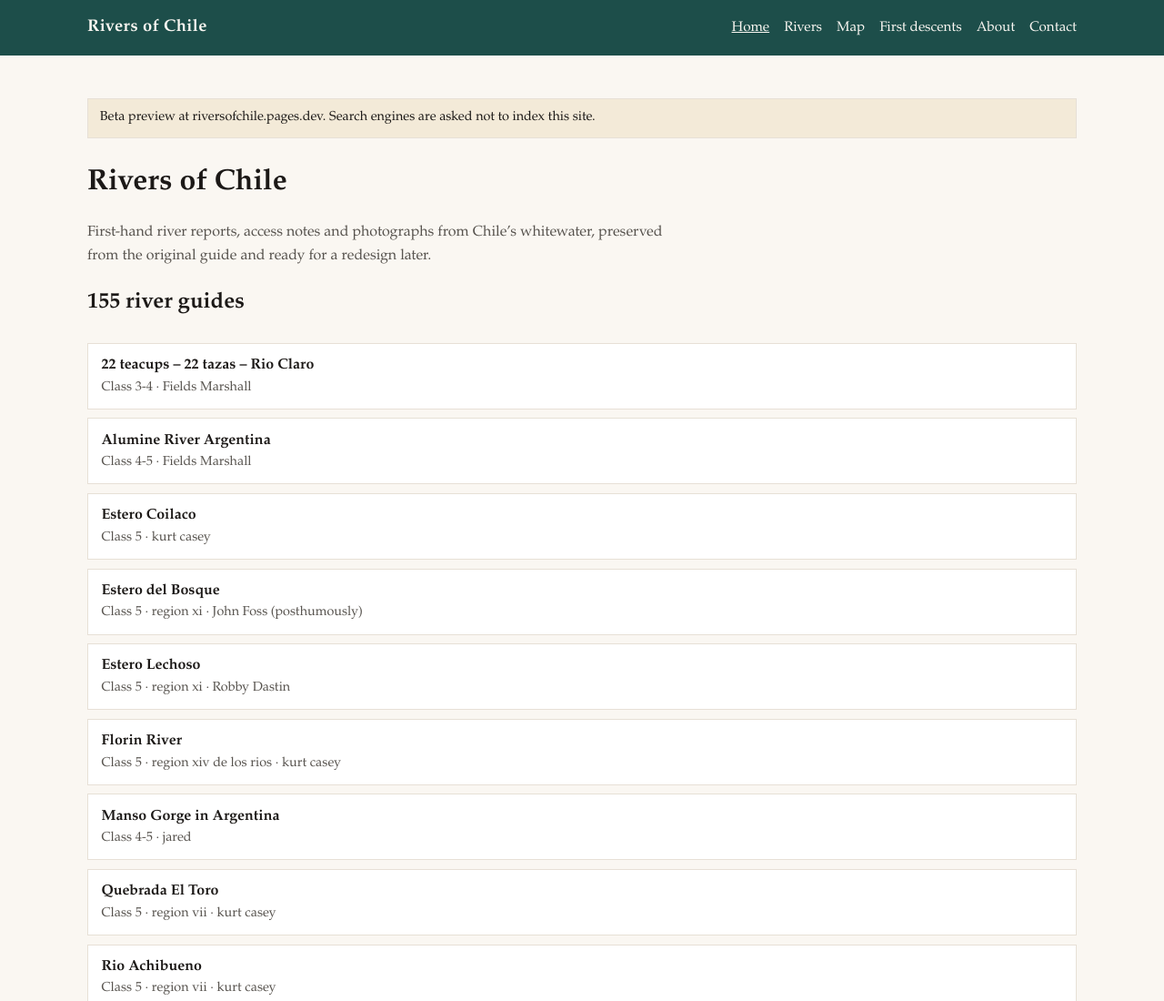
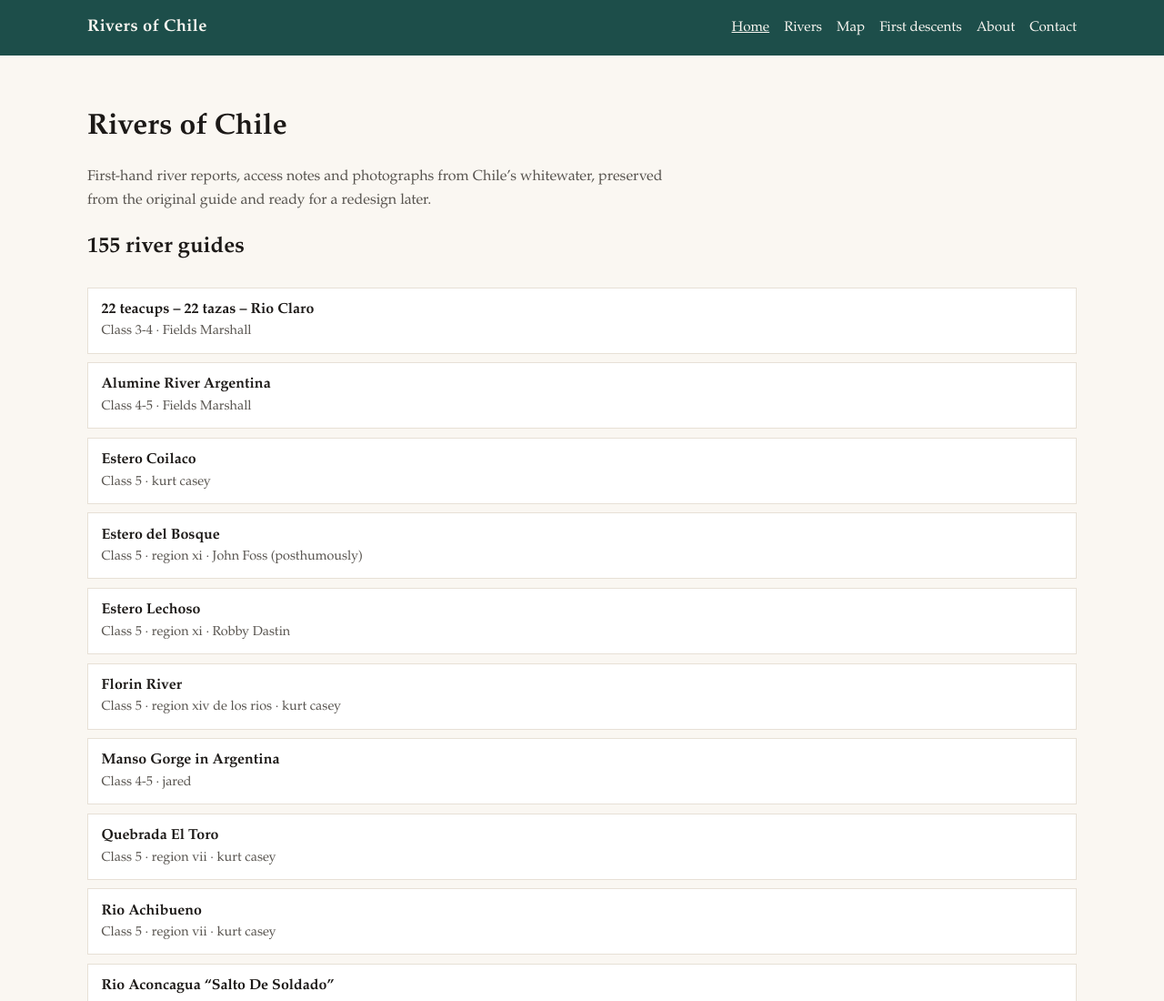
Before and after one commit to fieldingtron/rivers-of-chile, an Astro site: page / in a window 1280 px wide. Shown: the top 1100 px of the page at 91% size. Built offline with nearby package versions, Linux system fonts and the light colour scheme; Astro itself is replaced by a stand-in of ours.

Commit message:
Remove the visible beta preview banner from the homepage.
The noindex header, robots meta, and robots.txt Disallow are unchanged.

```diff
--- a/src/pages/index.astro
+++ b/src/pages/index.astro
@@ -7,7 +7,6 @@ const rivers = posts.filter((p) => p.kind === 'river');
 const other = posts.filter((p) => p.kind !== 'river');
 ---
 <BaseLayout title="Rivers of Chile" description="A kayaker’s river guide to Chile. This is a noindex beta preview of the headless rebuild.">
-  <p class="beta-note">Beta preview at riversofchile.pages.dev. Search engines are asked not to index this site.</p>
   <h1 class="page-title">Rivers of Chile</h1>
   <p class="lede">First-hand river reports, access notes and photographs from Chile’s whitewater, preserved from the original guide and ready for a redesign later.</p>
 
--- a/src/styles/global.css
+++ b/src/styles/global.css
@@ -47,13 +47,6 @@ main { flex: 1; width: min(var(--max), calc(100% - 2rem)); margin: 0 auto; paddi
 .site-nav a[aria-current="page"] { text-decoration: underline; }
 
 .lede { color: var(--muted); max-width: 40rem; }
-.beta-note {
-  font-size: 0.9rem;
-  background: #f3ead8;
-  border: 1px solid var(--line);
-  padding: 0.6rem 0.8rem;
-  margin-bottom: 1.5rem;
-}
 
 .river-list { list-style: none; padding: 0; margin: 1.5rem 0 0; display: grid; gap: 0.6rem; }
 .river-list a { text-decoration: none; color: inherit; display: block; padding: 0.7rem 0.9rem; background: var(--card); border: 1px solid var(--line); }
```
